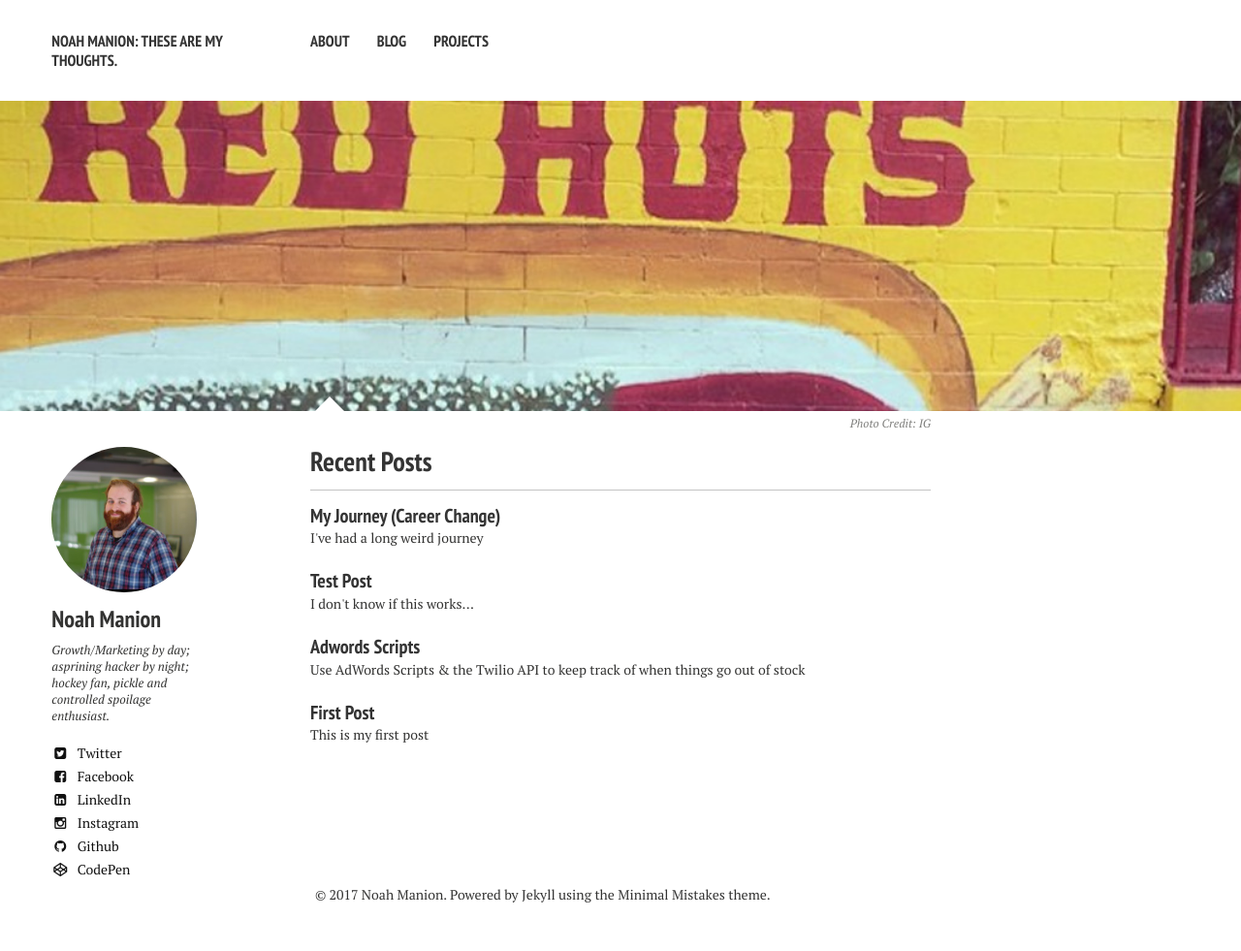
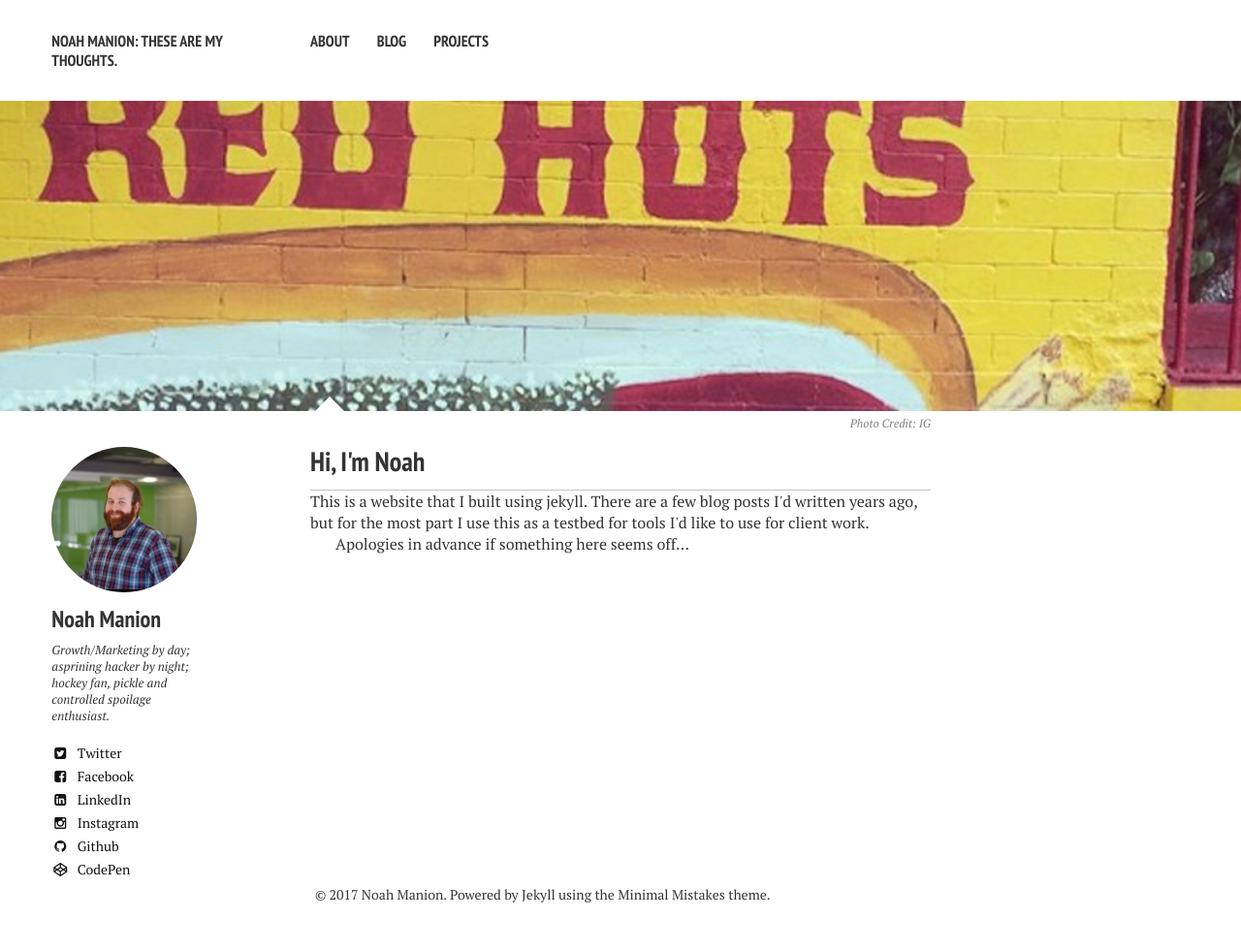
Before and after one commit to noahmanion/noahmanion.github.io, a Jekyll site: the page built from index.md, in a window 1280 px wide. Shown: the whole page at 97% size. Built offline with Jekyll 4.4.1, drawn with Linux system fonts in a browser that asks for light colours; nearby versions of some CDN libraries.

Commit message:
Removed post loop, added disclaimer

```diff
--- a/_layouts/home.html
+++ b/_layouts/home.html
@@ -34,7 +34,7 @@
     {% include _author-bio.html %}
   </div>
   <div id="index">
-    <h3><a href="{{ site.url}}/posts/">Recent Posts</a></h3>
+    <!--<h3><a href="{{ site.url}}/posts/">Recent Posts</a></h3>
     {% for post in site.posts limit:5 %}
 
     <article>
@@ -45,7 +45,10 @@
         <p>{{ post.excerpt | strip_html | truncate: 160 }}</p>
       {% endif %}
     </article>
-    {% endfor %}
+    {% endfor %}-->
+    <h3>Hi, I'm Noah</h3>
+    <p>This is a website that I built using jekyll. There are a few blog posts I'd written years ago, but for the most part I use this as a testbed for tools I'd like to use for client work.</p>
+    <p>Apologies in advance if something here seems off...</p>
   </div><!-- /#index -->
 </div><!-- /#main -->
 
```
